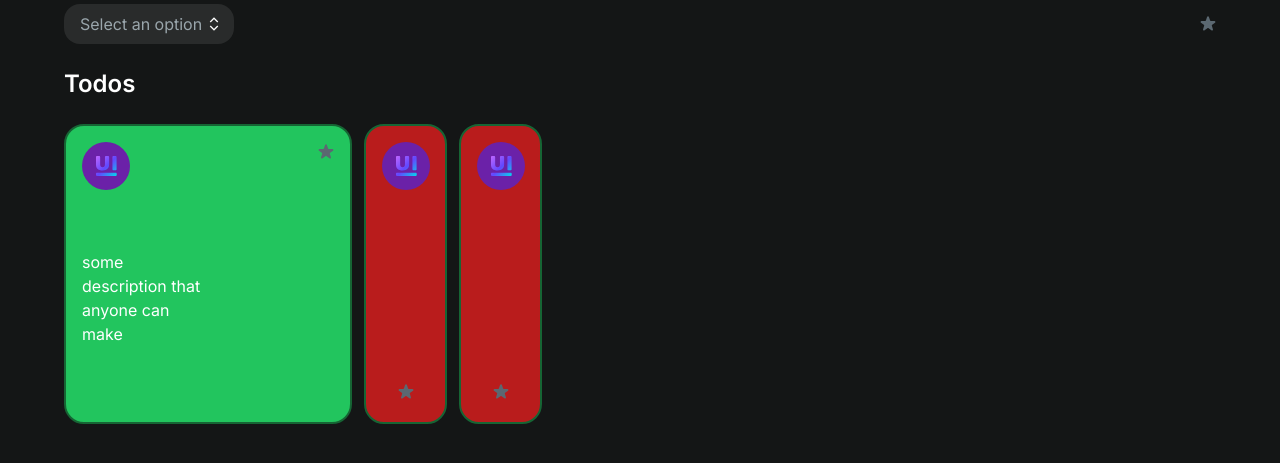
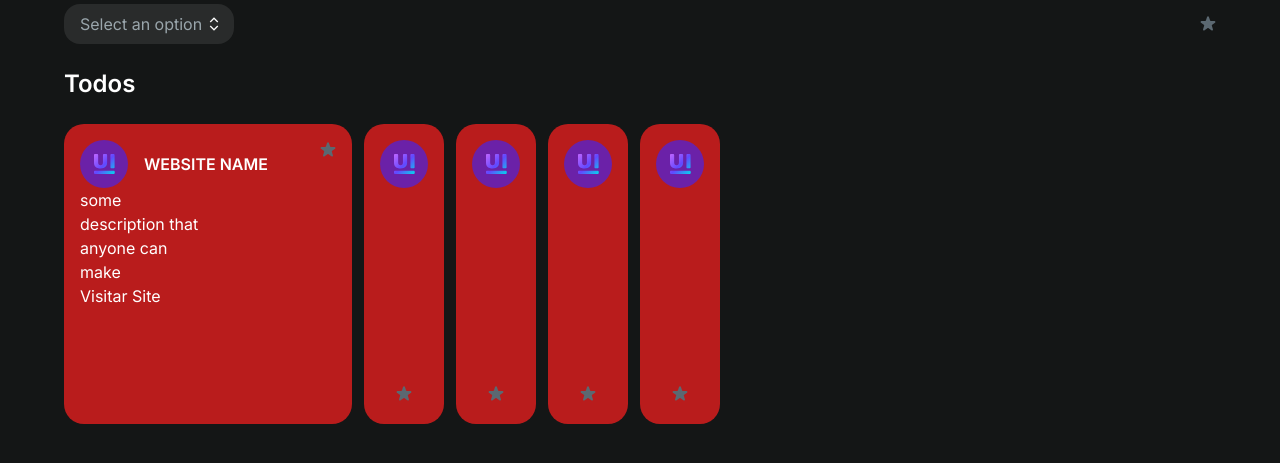
Before and after one commit to rcnald/web-tools, a website: page src/index.html in a window 1280 px wide. Shown: the part 135-598 px from the top of the page. Drawn offline with nearby package versions, Linux system fonts and the light colour scheme; files that its build step writes are made by us from their sources.

Commit message:
accordion stands

```diff
--- a/src/index.html
+++ b/src/index.html
@@ -53,28 +53,6 @@
         </section>
 
         <main class="c-main l-main l-wrapper js-main">
-            <!-- <article class="c-accordion">
-                <div class="l-wrapper">
-                    <div class="c-accordion__logo">
-                        <img class="c-accordion__image" src="" alt="... logo">
-                    </div>
-                    <div class="c-accordion__content">
-                        <h1 class="c-accordion__title">Title</h1>
-                        <p class="c-accordion__description">description</p>
-                    </div>
-
-                    <span class="o-star">
-                        <input class="o-star__check" type="checkbox">
-                        <label class="sr-only">Favoritos</label>
-                    </span>
-                </div>
-
-                <button class="c-accordion__button" data-accordion-href="">
-                    <i class="bx bx-right-arrow-alt"></i>
-                    <i class="bx bx-chevron-right"></i>
-                    <span class="c-accordion__label">Saber mais</span>
-                </button>
-            </article> -->
             <article class="c-accordion l-accordion js-accordion">
                 <h3 class="c-accordion__header" id="accordion-heading-1">
                     <button class="c-accordion__trigger js-accordion-trigger" aria-expanded="true" aria-controls="accordion-content-1">
@@ -92,7 +70,7 @@
 
                 <div class="c-accordion__content js-accordion-content" id="accordion-content-1" role="region" aria-labelledby="accordion-heading-1" aria-hidden="false">
                     <p class="c-accordion__description l-accordion__description">some description that anyone can make</p>
-
+                    <button class="c-accordion__button l-accordion__button">Visitar Site</button>
                 </div>
 
             </article>
@@ -114,7 +92,7 @@
 
                 <div class="c-accordion__content js-accordion-content" id="accordion-content-2" role="region" aria-labelledby="accordion-heading-2" aria-hidden="true">
                     <p class="c-accordion__description l-accordion__description">some description that anyone can make</p>
-
+                    <button class="c-accordion__button l-accordion__button">Visitar Site</button>
                 </div>
 
             </article>
@@ -136,7 +114,51 @@
 
                 <div class="c-accordion__content js-accordion-content" id="accordion-content-3" role="region" aria-labelledby="accordion-heading-3" aria-hidden="true">
                     <p class="c-accordion__description l-accordion__description">some description that anyone can make</p>
+                    <button class="c-accordion__button l-accordion__button">Visitar Site</button>
+                </div>
 
+            </article>
+
+            <article class="c-accordion l-accordion js-accordion">
+                <h3 class="c-accordion__header" id="accordion-heading-2">
+                    <button class="c-accordion__trigger js-accordion-trigger" aria-expanded="false" aria-controls="accordion-content-2">
+                        <div class="c-accordion__icon l-accordion__icon">
+                            <img class="c-accordion__image l-accordion__image" src="./assets/uiverse.svg" alt="{website.name} icon" aria-hidden="true">
+                        </div>
+                        <span class="c-accordion__title">website name</span>
+                    </button>
+                </h3>
+
+                <span class="o-star l-star l-accordion__star">
+                    <input class="o-star__check l-star__check" id="favorite-check" type="checkbox">
+                    <label class="sr-only" for="favorite-check">Favoritos</label>
+                </span>
+
+                <div class="c-accordion__content js-accordion-content" id="accordion-content-2" role="region" aria-labelledby="accordion-heading-2" aria-hidden="true">
+                    <p class="c-accordion__description l-accordion__description">some description that anyone can make</p>
+                    <button class="c-accordion__button l-accordion__button">Visitar Site</button>
+                </div>
+
+            </article>
+
+            <article class="c-accordion l-accordion js-accordion">
+                <h3 class="c-accordion__header" id="accordion-heading-2">
+                    <button class="c-accordion__trigger js-accordion-trigger" aria-expanded="false" aria-controls="accordion-content-2">
+                        <div class="c-accordion__icon l-accordion__icon">
+                            <img class="c-accordion__image l-accordion__image" src="./assets/uiverse.svg" alt="{website.name} icon" aria-hidden="true">
+                        </div>
+                        <span class="c-accordion__title">website name</span>
+                    </button>
+                </h3>
+
+                <span class="o-star l-star l-accordion__star">
+                    <input class="o-star__check l-star__check" id="favorite-check" type="checkbox">
+                    <label class="sr-only" for="favorite-check">Favoritos</label>
+                </span>
+
+                <div class="c-accordion__content js-accordion-content" id="accordion-content-2" role="region" aria-labelledby="accordion-heading-2" aria-hidden="true">
+                    <p class="c-accordion__description l-accordion__description">some description that anyone can make</p>
+                    <button class="c-accordion__button l-accordion__button">Visitar Site</button>
                 </div>
 
             </article>
--- a/src/sass/components/_accordion.scss
+++ b/src/sass/components/_accordion.scss
@@ -4,7 +4,7 @@ $component-name: 'c-accordion';
 $layout-name: 'l-accordion';
 
 .#{$component-name}{
-    @apply grid grid-cols-2 rounded-[1.25rem] p-[var(--accordion-padding)] border-2 border-green-800 bg-red-700;
+    @apply grid grid-cols-2 rounded-[1.25rem] p-[var(--accordion-padding)] bg-red-700;
     transition: flex-basis 500ms;
 
     &__trigger{
@@ -12,7 +12,11 @@ $layout-name: 'l-accordion';
     }
 
     &__title{
-        @apply whitespace-nowrap hidden;
+        @apply whitespace-nowrap;
+
+        @include breakpoint(min,md){
+           @apply hidden;
+        };
     }
 
     &__icon{
@@ -23,10 +27,16 @@ $layout-name: 'l-accordion';
 .#{$layout-name}{
     --accordion-icon-size: 3rem;
     --accordion-padding: 1rem;
-    @apply basis-[calc(var(--accordion-icon-size)+(var(--accordion-padding)*2.2))] overflow-hidden;
+    @apply basis-[calc(var(--accordion-icon-size)+(var(--accordion-padding)*2))] overflow-hidden;
 
     &:has([aria-expanded="true"]){
-        @apply basis-72 bg-green-500;
+        @apply basis-72 grid-rows-[repeat(2,fit-content(100px))];
+
+        & .#{$component-name}__title{
+            @include breakpoint(min,md){
+               @apply block;
+            };
+        }
     }
 
     &:has([aria-expanded="false"]){
```
